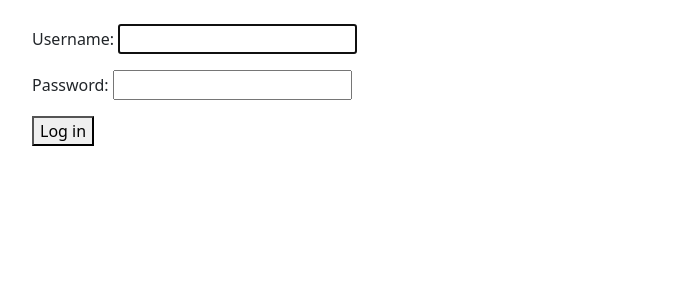
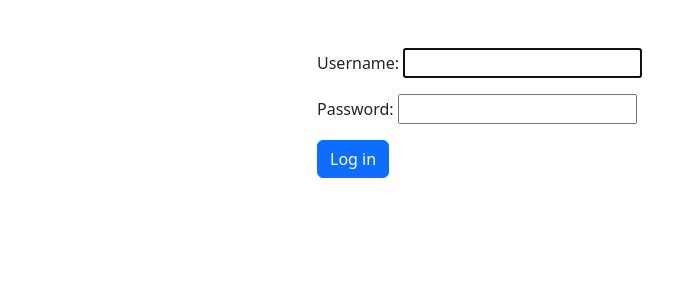
Before and after one commit to sashakukhtyk/learning-log-django, a Django app: page /users/login/ in a window 1280 px wide. Shown: the part 56-356 px from the top of the page, without its empty margins (50-723 px from the left). Run offline with Django 5.2, Linux system fonts and the light colour scheme.

Commit message:
style login page using bootstrap

```diff
--- a/learning_log/users/templates/registration/login.html
+++ b/learning_log/users/templates/registration/login.html
@@ -1,15 +1,19 @@
 {% extends "learning_logs/base.html" %}
 
 {% block content %}
-    {% if form.errors %}
-        <p>Your username and password didn't match. Please try again.</p>
-    {% endif %}
-    <form method="post" action="{% url 'users:login' %}">
-        {% csrf_token %}
-        {{ form.as_p }}
+    <div class="container mt-5">
+        {% if form.errors %}
+            <div class="alert alert-danger" role="alert">
+                Your username and password didn't match. Please try again.
+            </div>
+        {% endif %}
 
-        <button type="submit">Log in</button>
-        <input type="hidden" name="next" value="{% url 'learning_logs:index' %}" />
-    </form>
+        <form method="post" action="{% url 'users:login' %}" class="w-50 mx-auto">
+            {% csrf_token %}
+            {{ form.as_p }}
 
+            <button type="submit" class="btn btn-primary">Log in</button>
+            <input type="hidden" name="next" value="{% url 'learning_logs:index' %}" />
+        </form>
+    </div>
 {% endblock content %}
```
